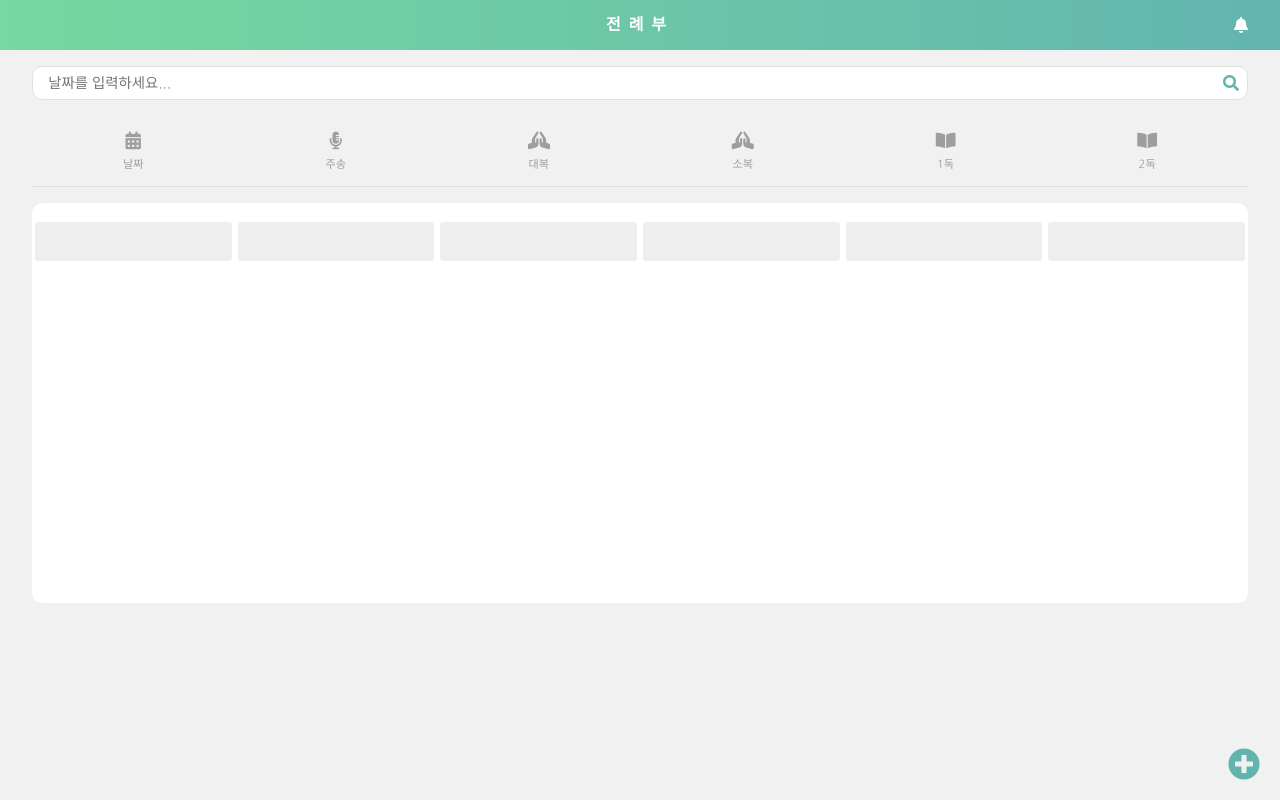
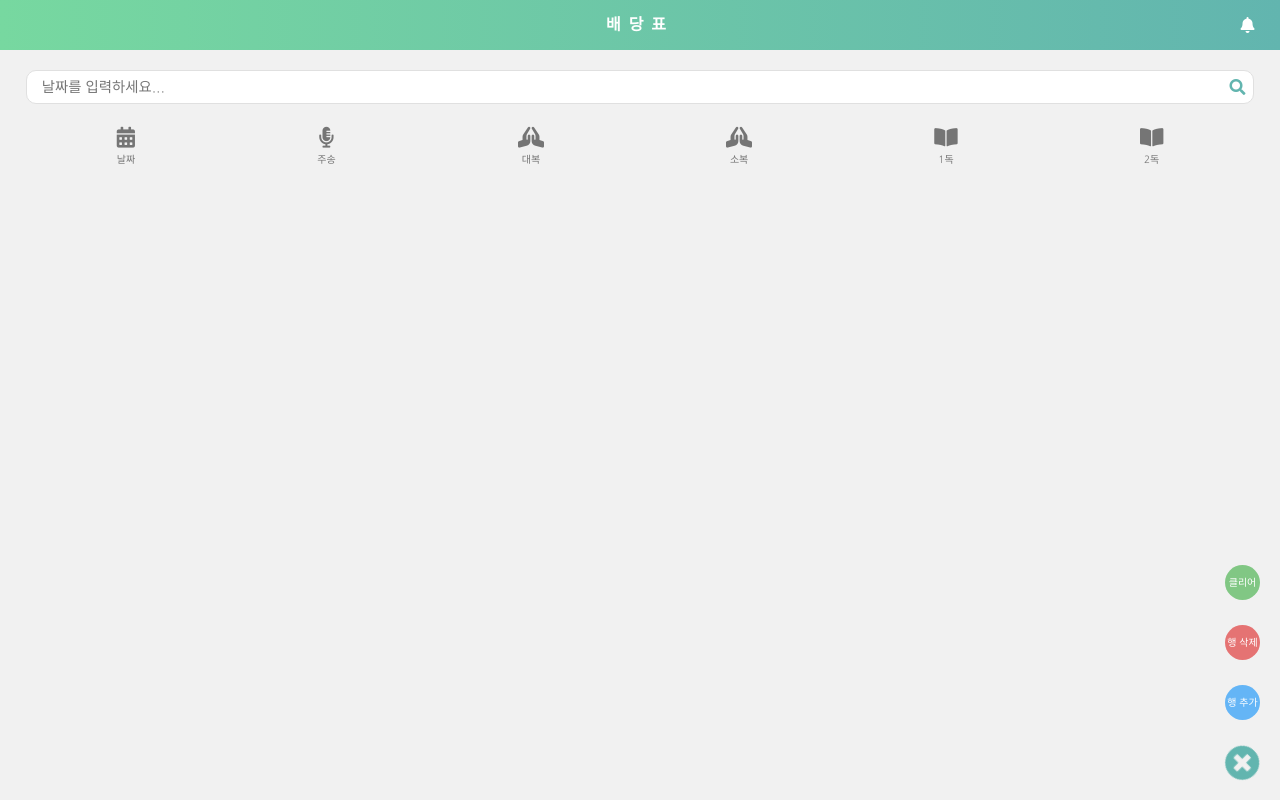
Before and after one commit to kimohgeun/jn4-catholic, a React (Create React App) app: page / in a window 1280 px wide. Both pictures are taken after a click on the icon 1244 px from the left and 764 px from the top of the page. Built offline with nearby package versions, Linux system fonts and the light colour scheme.

Commit message:
UI 수정

```diff
--- a/src/components/AddButton.js
+++ /dev/null
@@ -1,19 +0,0 @@
-import React from 'react';
-import styled from 'styled-components';
-
-const Icon = styled.i`
-	position: fixed;
-	right: 20px;
-	bottom: 20px;
-	font-size: 2rem;
-	color: #62b5af;
-	cursor: pointer;
-	&:active {
-		transform: scale(0.8);
-	}
-	transition: transform 0.1s linear;
-`;
-
-const AddButton = ({ onCreate }) => <Icon className="fas fa-plus-circle" onClick={() => onCreate()} />;
-
-export default AddButton;
--- /dev/null
+++ b/src/components/Button.js
@@ -0,0 +1,107 @@
+import styled from 'styled-components';
+import React, { Component } from 'react';
+
+const Icon = styled.i`
+	position: fixed;
+	right: 20px;
+	bottom: 20px;
+	font-size: 35px;
+	color: #62b5af;
+	cursor: pointer;
+	transform: ${props => props.toggle && 'rotate(45deg);'};
+	transition: transform 0.2s linear;
+`;
+
+const Clear = styled.span`
+	position: fixed;
+	opacity: ${props => (props.toggle === false ? 0 : 1)};
+	bottom: ${props => (props.toggle === false ? '20px' : '200px')};
+	transition: all 0.3s linear;
+	right: 20px;
+	width: 35px;
+	height: 35px;
+	border-radius: 50%;
+	text-align: center;
+	line-height: 35px;
+	font-size: 10px;
+	background: #81c784;
+	&:active {
+		transform: scale(0.8);
+	}
+	cursor: pointer;
+	color: #fff;
+`;
+
+const Add = styled.span`
+	position: fixed;
+	opacity: ${props => (props.toggle === false ? 0 : 1)};
+	bottom: ${props => (props.toggle === false ? '20px' : '80px')};
+	transition: all 0.3s linear;
+	right: 20px;
+	display: inline-block;
+	width: 35px;
+	height: 35px;
+	border-radius: 50%;
+	text-align: center;
+	line-height: 35px;
+	font-size: 10px;
+	background: #64b5f6;
+	&:active {
+		transform: scale(0.8);
+	}
+	cursor: pointer;
+	color: #fff;
+`;
+const Delete = styled.span`
+	position: fixed;
+	opacity: ${props => (props.toggle === false ? 0 : 1)};
+	bottom: ${props => (props.toggle === false ? '20px' : '140px')};
+	transition: all 0.3s linear;
+	right: 20px;
+	display: inline-block;
+	width: 35px;
+	height: 35px;
+	border-radius: 50%;
+	text-align: center;
+	line-height: 35px;
+	font-size: 10px;
+	background: #e57373;
+	&:active {
+		transform: scale(0.8);
+	}
+	cursor: pointer;
+	color: #fff;
+`;
+
+class Button extends Component {
+	state = {
+		toggle: false,
+	};
+	handleClick = () => {
+		const { toggle } = this.state;
+		this.setState({
+			toggle: !toggle,
+		});
+	};
+	render() {
+		const { toggle } = this.state;
+		return (
+			<>
+				<div>
+					<Clear toggle={toggle} onClick={this.props.onClear}>
+						클리어
+					</Clear>
+					<Add toggle={toggle} onClick={this.props.onCreate}>
+						행 추가
+					</Add>
+					<Delete toggle={toggle} onClick={this.props.onDelete}>
+						행 삭제
+					</Delete>
+				</div>
+				<Icon toggle={toggle} className="fas fa-plus-circle" onClick={this.handleClick} />
+			</>
+		);
+	}
+}
+
+export default Button;
--- a/src/components/Header.js
+++ b/src/components/Header.js
@@ -5,7 +5,7 @@ import styled from 'styled-components';
 const Container = styled.div`
 	width: 100%;
 	height: 50px;
-	padding: 0 2.5%;
+	padding: 0 2%;
 	display: flex;
 	justify-content: space-between;
 	align-items: center;
@@ -32,7 +32,7 @@ const Header = withRouter(({ location: { pathname } }) => (
 		<Link to="/">
 			<Icon className="fas fa-arrow-left" pathname={pathname !== '/notice'} />
 		</Link>
-		<Title>전례부</Title>
+		<Title>{pathname === '/' ? '배당표' : '공지사항'}</Title>
 		<Link to="/notice">
 			<Icon className="fas fa-bell" />
 		</Link>
--- a/src/components/Schedule.js
+++ b/src/components/Schedule.js
@@ -3,12 +3,11 @@ import styled from 'styled-components';
 
 const Container = styled.div`
 	display: flex;
-	justify-content: space-around;
-	color: #424242;
+	justify-content:space-around;
 	border-radius: 5px;
 	color: #62b5af;
-    font-weight: bold;
-    padding: 1em 0;
+	font-weight: bold;
+	margin-bottom: 20px;
 `;
 
 const Input = styled.input`
@@ -17,13 +16,12 @@ const Input = styled.input`
 	font-size: 0.8rem;
 	text-align: center;
 	margin: 3px;
-	background: ${props => (props.value === '' ? '#EEEEEE' : 'none')};
-	padding: 1em 0;
-	border-radius: 3px;
+	border: 1px solid ${props => (props.value === '' ? '#BDBDBD' : 'none')};
+	padding: 1.5em 0;
+	border-radius: 5px;
 `;
 
 class Schedule extends Component {
-
 	state = {
 		day: this.props.schedule.day,
 		missaNarrator: this.props.schedule.missaNarrator,
@@ -45,7 +43,6 @@ class Schedule extends Component {
 
 	render() {
 		const { day, missaNarrator, oneAltarServer, twoAltarServer, oneLector, twoLector } = this.props.schedule;
-		console.log(day);
 		return (
 			<Container>
 				<Input name="day" value={day} onChange={this.handleChange} />
--- a/src/components/Search.js
+++ b/src/components/Search.js
@@ -5,11 +5,12 @@ const Form = styled.form`
 	display: flex;
 	align-items: center;
 	background: #fff;
-	margin-bottom: 2em;
+	margin-bottom: 1.5em;
 	padding: 0 0.5em;
 	border-radius: 10px;
 	color: #424242;
 	border: 1px solid #e0e0e0;
+	margin-top: 20px;
 `;
 
 const Input = styled.input`
--- a/src/routes/Home/HomeContainer.js
+++ b/src/routes/Home/HomeContainer.js
@@ -7,7 +7,9 @@ class HomeContainer extends Component {
 		schedules: [],
 	};
 
-	onCreate = () => {
+	home = React.createRef();
+
+	onCreate = async () => {
 		const { schedules } = this.state;
 		const schedule = {
 			id: uuid(),
@@ -18,8 +20,26 @@ class HomeContainer extends Component {
 			oneLector: '',
 			twoLector: '',
 		};
+		await this.setState({
+			schedules: schedules.concat(schedule),
+		});
+		this.home.current.scrollTop = this.home.current.scrollHeight;
+	};
+
+	onDelete = async () => {
+		const { schedules } = this.state;
+		schedules.pop();
+		await this.setState({
+			schedules: schedules,
+		});
+		this.home.current.scrollTop = this.home.current.scrollHeight;
+	};
+
+	onClear = () => {
+		const { schedules } = this.state;
+		schedules.pop();
 		this.setState({
-			schedules: schedules.concat(schedule),
+			schedules: [],
 		});
 	};
 
@@ -39,7 +59,16 @@ class HomeContainer extends Component {
 
 	render() {
 		const { schedules } = this.state;
-		return <HomePresenter schedules={schedules} onCreate={this.onCreate} onUpdate={this.onUpdate} />;
+		return (
+			<HomePresenter
+				schedules={schedules}
+				onCreate={this.onCreate}
+				onDelete={this.onDelete}
+				onUpdate={this.onUpdate}
+				onClear={this.onClear}
+				home={this.home}
+			/>
+		);
 	}
 }
 
--- a/src/routes/Home/HomePresenter.js
+++ b/src/routes/Home/HomePresenter.js
@@ -1,44 +1,37 @@
 import React from 'react';
 import styled from 'styled-components';
 import Search from '../../components/Search';
-import AddButton from '../../components/AddButton';
+import Button from '../../components/Button';
 import Schedule from '../../components/Schedule';
 
 const Container = styled.div`
-	padding: 1em 0;
-	width: 95%;
-	margin: 0 auto;
+	width: 100%;
+	height: calc(100vh - 50px);
+	overflow:auto;
+	padding: 0 2%;
 `;
 
 const TitleContainer = styled.div`
 	display: flex;
 	justify-content: space-around;
-	border-bottom: 1px solid #e0e0e0;
-	padding-bottom: 1em;
-	color: #9e9e9e;
+	color: #757575;
+	margin-bottom: 20px;
 `;
 
 const Title = styled.span`
+	font-size: 10px;
 	display: flex;
 	flex-direction: column;
 	align-items: center;
-	font-size: 0.7rem;
 `;
 
 const Icon = styled.i`
-	font-size: 1.1rem;
-	margin-bottom: 0.5em;
+	padding-bottom: 5px;
+	font-size: 1.3rem;
 `;
 
-const ScheduleContainer = styled.div`
-	background: #fff;
-	min-height: 50vh;
-	margin-top: 1em;
-	border-radius: 10px;
-`;
-
-const Home = ({ schedules, onCreate, onUpdate }) => (
-	<Container>
+const Home = ({ schedules, onCreate, home, onDelete, onClear, onUpdate }) => (
+	<Container ref={home}>
 		<Search />
 		<TitleContainer>
 			<Title>
@@ -66,12 +59,10 @@ const Home = ({ schedules, onCreate, onUpdate }) => (
 				<span>2독</span>
 			</Title>
 		</TitleContainer>
-		<ScheduleContainer>
-			{schedules.map(schedule => (
-				<Schedule schedule={schedule} key={schedule.id} onUpdate={onUpdate} />
-			))}
-		</ScheduleContainer>
-		<AddButton onCreate={onCreate} />
+		{schedules.map(schedule => (
+			<Schedule schedule={schedule} key={schedule.id} onUpdate={onUpdate} />
+		))}
+		<Button onCreate={onCreate} onDelete={onDelete} onClear={onClear} />
 	</Container>
 );
 
--- a/src/routes/Notice/NoticePresenter.js
+++ b/src/routes/Notice/NoticePresenter.js
@@ -7,27 +7,21 @@ const Container = styled.div`
 	align-items: center;
 `;
 
-const Title = styled.h2`
-	font-size: 0.8rem;
-	font-weight: bold;
-	margin: 2em 0;
-	color: #9e9e9e;
-`;
-
 const Textarea = styled.textarea`
 	display: block;
-	all: unset;
+	border: none;
+	resize: none;
+	outline: none;
 	background: #fff;
-	width: 90%;
-	min-height: 75vh;
-	border-radius: 5px;
-	padding: 2% 3%;
+	width: calc(100%);
+	height: calc(100vh - 50px);
+	padding: 0.5em 1em;
+	font-size:1rem;
 `;
 
 const Notice = ({ notice, handleChange }) => (
 	<Container>
-		<Title>공 지 사 항</Title>
-		<Textarea value={notice} onChange={handleChange} />
+		<Textarea value={notice} onChange={handleChange} placeholder="공지사항..."/>
 	</Container>
 );
 
```
